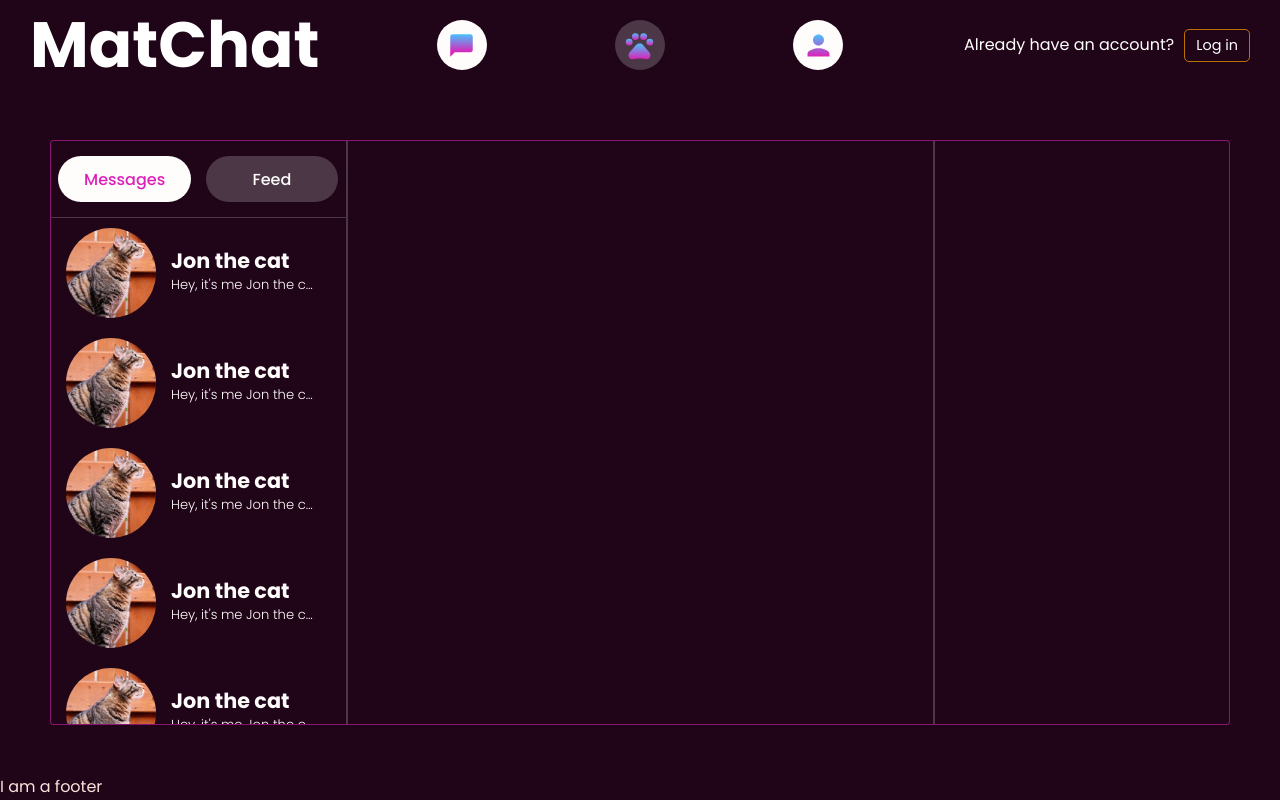
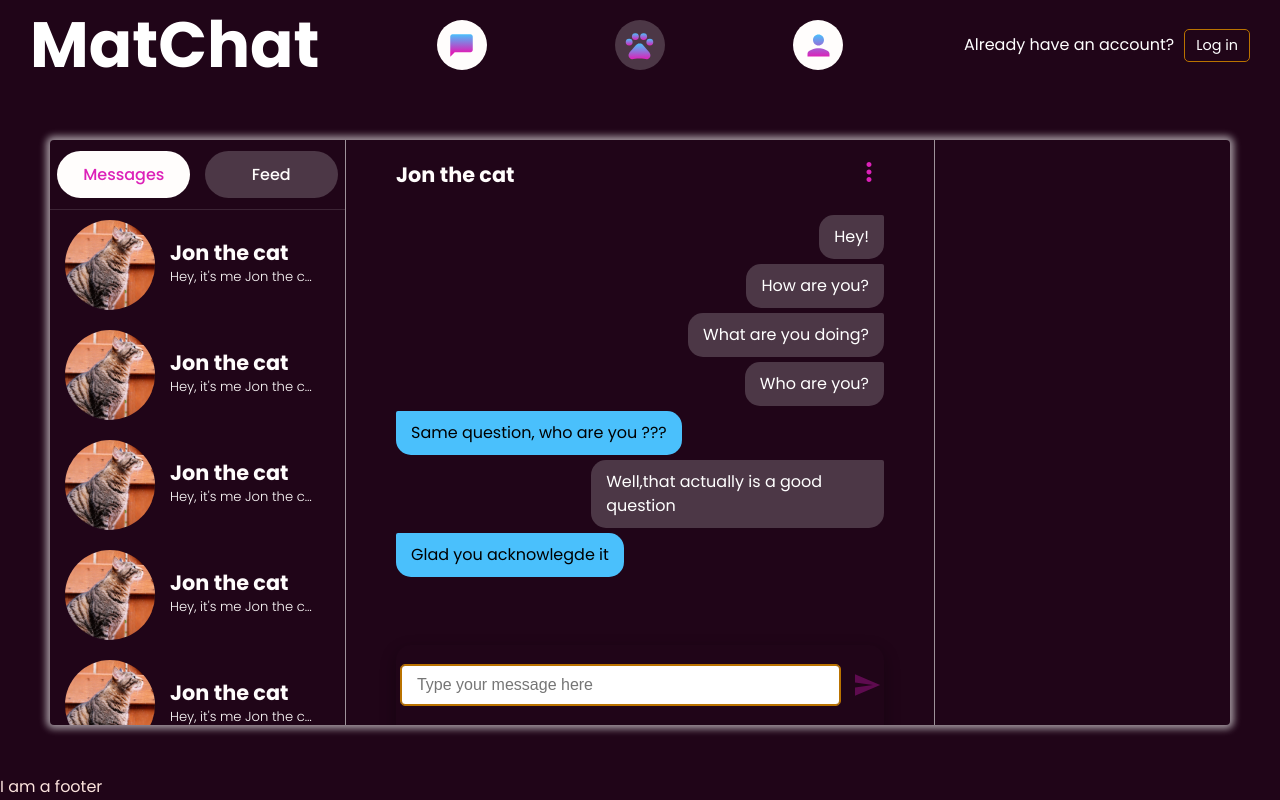
Before and after one commit to Snunesnk/Matcha, a React (Vite) app in the folder front/: page /dashboard/messages in a window 1280 px wide. Built offline with nearby package versions, Linux system fonts and the light colour scheme; a web font is replaced by a local one.

Commit message:
Continu customizing UI + Finished chat header and body

```diff
--- a/front/src/Components/ChatComponent/index.css
+++ b/front/src/Components/ChatComponent/index.css
@@ -1,47 +1,38 @@
 #messages_container {
-    max-width: 35%;
-    height: fit-content;
-
-    box-shadow: 0 0 7px 4px rgb(0 0 0 / 20%);
-
-    border-radius: 4px;
-
-    background-color: white;
-
+    width: 100%;
+    height: 100%;
+    background-color: transparent;
     overflow: hidden;
-    position: relative;
+    display: flex;
+    flex-direction: column;
+    padding: 0 50px;
 }
 
-.close_messages_btn {
-    background-color: #5e0b4f;
-    color: white;
-    box-shadow: 0 0 7px 4px rgb(0 0 0 / 20%);
-    border-radius: 40px;
-    padding: 1px;
+#chat_header {
+    height: fit-content;
     display: flex;
-    justify-content: center;
+    justify-content: space-between;
     align-items: center;
-    transition: all 100ms;
+    height: 70px;
 }
 
-.close_messages_btn:hover {
-    transition: all 100ms;
-    color: black;
-    background-color: #ba7300;
+#person_info {
+    display: flex;
+    align-items: center;
 }
 
-.close_messages_btn:active {
-    transform: scale(0.9);
-    transition: all 100ms;
+.message_username {
+    font-size: 1.3em;
+    font-weight: 700;
 }
 
-.close_messages_btn svg {
-    width: 30px;
-    height: 30px;
+#user-chat-more {
+    color: #dc21b8;
+    cursor: pointer;
 }
 
-.close_messages_btn:hover {
-    transition: all 100ms;
+#user-chat-more svg {
+    font-size: 30px;
 }
 
 #messages_input {
@@ -78,20 +69,19 @@
     transition: all 100ms;
 }
 
-#chat_header {
-    background-color: #b5c9ea;
-    height: fit-content;
-    padding: 10px;
-    display: flex;
-    justify-content: space-between;
-    align-items: center;
-    padding: 0 20px 0 20px;
+#chat_body {
+    overflow-y: scroll;
+    /* Had to add add height: 1px so the div is actually scrollable */
+    height: 1px;
+    min-height: calc(100% - 150px);
+    max-height: calc(100% - 150px);
+    /* Hide scrollbar for IE, Edge and Firefox */
+    -ms-overflow-style: none; /* IE and Edge */
+    scrollbar-width: none; /* Firefox */
 }
-
-#chat_body {
-    padding: 50px;
-    overflow: auto;
-    height: 65vh;
+/* Hide scrollbar for Chrome, Safari and Opera */
+#chat_body::-webkit-scrollbar {
+    display: none;
 }
 
 #chat_footer {
@@ -100,16 +90,7 @@
     display: flex;
     align-items: center;
     justify-content: center;
-    height: fit-content;
-    padding: 20px;
-}
-
-.message {
-    border-radius: 4px;
-    padding: 10px;
-
-    width: fit-content;
-    max-width: 60%;
+    height: 80px;
 }
 
 .messsage_line {
@@ -117,15 +98,13 @@
     width: 100%;
     margin-top: 5px;
     margin-bottom: 5px;
-}
-
-.messsage_line.self {
     justify-content: flex-end;
 }
 
-.messsage_line.self > .message {
-    background-color: #ba7300;
+.messsage_line > .message {
+    background-color: #4c3746;
     color: white;
+    border-radius: 15px 2px 15px 15px;
 }
 
 .messsage_line.other {
@@ -133,31 +112,14 @@
 }
 
 .messsage_line.other > .message {
-    background-color: #b5c9ea;
+    color: black;
+    background-color: #4ac0fc;
+    border-radius: 2px 15px 15px 15px;
 }
 
-.chat_img_container_message {
-    border-radius: 50%;
-    height: 50px;
-    width: 50px;
-    overflow: hidden;
-    display: flex;
-    align-items: center;
-    justify-content: center;
-    margin: 15px 30px 15px 20px !important;
+.message {
+    padding: 10px 15px;
+
+    width: fit-content;
+    max-width: 60%;
 }
-
-.chat_img_container_message img {
-    width: 100%;
-    transform: scale(1.35);
-}
-
-.message_username {
-    font-size: 1.3em;
-    font-weight: 700;
-}
-
-#person_info {
-    display: flex;
-    align-items: center;
-}
--- a/front/src/Components/ChatComponent/index.jsx
+++ b/front/src/Components/ChatComponent/index.jsx
@@ -4,25 +4,23 @@ import { Grid } from '@mui/material'
 import ClearIcon from '@mui/icons-material/Clear'
 import SendIcon from '@mui/icons-material/Send'
 import './index.css'
+import MoreVertIcon from '@mui/icons-material/MoreVert'
 
-const ChatComponent = () => {
-    const params = useParams()
-    const [newMessage, setNewMessage] = useState('')
-    const [messages, setMessages] = useState([
+const DUMMY_MESSAGES = [
     {
-            from: params.id,
+        from: 1,
         content: 'Hey!',
     },
     {
-            from: params.id,
+        from: 1,
         content: 'How are you?',
     },
     {
-            from: params.id,
+        from: 1,
         content: 'What are you doing?',
     },
     {
-            from: params.id,
+        from: 1,
         content: 'Who are you?',
     },
     {
@@ -30,14 +28,19 @@ const ChatComponent = () => {
         content: 'Same question, who are you ???',
     },
     {
-            from: params.id,
+        from: 1,
         content: 'Well,that actually is a good question',
     },
     {
         from: 0,
         content: 'Glad you acknowlegde it',
     },
-    ])
+]
+
+const ChatComponent = () => {
+    const params = useParams()
+    const [newMessage, setNewMessage] = useState('')
+    const [messages, setMessages] = useState(DUMMY_MESSAGES)
     const [person, setPerson] = useState({
         id: 1,
         profile_pic: '/src/assets/cat_profile.jpg',
@@ -70,47 +73,29 @@ const ChatComponent = () => {
     }, [messages])
 
     return (
-        <Grid container item xs={9}>
-            <Grid item xs={6}></Grid>
-            <Grid
-                container
-                item
-                direction="column"
-                justifyContent="space-between"
-                id="messages_container"
-            >
-                <Grid item container id="chat_header">
-                    <Grid item id="person_info">
-                        <div className="chat_img_container_message">
-                            <img src={person.profile_pic}></img>
+        <div id="messages_container">
+            <div id="chat_header">
+                <div id="person_info">
+                    <div className="message_username">{person.username}</div>
                 </div>
-                        <div className="message_username">
-                            {person.username}
+                <div id="user-chat-more">
+                    <MoreVertIcon />
                 </div>
-                    </Grid>
-                    <Grid item>
-                        <Link to="/dashboard">
-                            <button className="close_messages_btn">
-                                <ClearIcon />
-                            </button>
-                        </Link>
-                    </Grid>
-                </Grid>
-                <Grid item id="chat_body">
+            </div>
+            <div id="chat_body">
                 {messages.map((message, i) => (
                     <div
                         className={
                             'messsage_line' +
-                                (message.from == params.id ? ' other' : ' self')
+                            (message.from == 0 ? ' other' : '')
                         }
                         key={i}
                     >
                         <div className="message">{message.content}</div>
                     </div>
                 ))}
-                    <div ref={messageEnd}></div>
-                </Grid>
-                <Grid item id="chat_footer">
+            </div>
+            <div id="chat_footer">
                 <input
                     id="messages_input"
                     placeholder="Type your message here"
@@ -127,9 +112,8 @@ const ChatComponent = () => {
                     className="messages_send_icon"
                     onClick={sendMessage}
                 />
-                </Grid>
-            </Grid>
-        </Grid>
+            </div>
+        </div>
     )
 }
 
--- a/front/src/Components/Message/Message.css
+++ b/front/src/Components/Conversation/Conversation.css
@@ -14,6 +14,9 @@
 .chat_message_container.chat_active {
     background-color: #fffdfc;
     color: #dc21b8;
+}
+.chat_message_container.chat_active .chat_last_message {
+    color: black;
 }
 
 .chat_message_container.chat_active,
--- a/front/src/Components/MessagesContainer/MessagesContainer.css
+++ b/front/src/Components/MessagesContainer/MessagesContainer.css
@@ -7,7 +7,7 @@
     height: 100%;
     background-color: #200518;
     color: #fffdfc;
-    border: 1px solid #dc21b890;
+    box-shadow: 0 0 7px 4px #ffffff90;
     border-radius: 4px;
 }
 
@@ -21,14 +21,14 @@
     display: flex;
     align-items: center;
     justify-content: space-around;
-    padding: 15px 0;
-    border-bottom: 1px solid #4c3746;
+    border-bottom: 1px solid #ffffff20;
+    min-height: 70px;
+    max-height: 70px;
 }
 
 .messages-category-btn {
     background-color: #4c3746;
     color: #fffdfc;
-    /* border-radius: 15px 15px 0 0; */
     border-radius: 30px;
     width: 45%;
     display: flex;
@@ -67,11 +67,6 @@
 
 #chat_container {
     /* background-color: red; */
-    border-left: 2px solid #4c3746;
-    border-right: 2px solid #4c3746;
+    border-left: 1px solid #ffffff90;
+    border-right: 1px solid #ffffff90;
 }
-
-#user_info_container {
-    /* background-color: blue; */
-    /* border: 1px solid #fffdfc; */
-}
--- a/front/src/Components/MessagesContainer/MessagesContainer.jsx
+++ b/front/src/Components/MessagesContainer/MessagesContainer.jsx
@@ -1,7 +1,8 @@
 import { Grid } from '@mui/material'
 import { useState } from 'react'
 import { useNavigate } from 'react-router-dom'
-import Message from '../Message/Message'
+import ChatComponent from '../ChatComponent'
+import Conversation from '../Conversation/Conversation'
 
 import './MessagesContainer.css'
 
@@ -40,10 +41,10 @@ const MessagesContainer = () => {
                         </button>
                     </div>
                     <Grid container id="chat_display_container">
-                        {messages.map((message, i) => {
+                        {conversations.map((conversation, i) => {
                             return (
-                                <Message
-                                    message={message}
+                                <Conversation
+                                    conversation={conversation}
                                     key={i}
                                     showNotif={setShowNotifications}
                                 />
@@ -51,7 +52,9 @@ const MessagesContainer = () => {
                         })}
                     </Grid>
                 </Grid>
-                <Grid item xs={6} id="chat_container"></Grid>
+                <Grid item xs={6} id="chat_container">
+                    <ChatComponent />
+                </Grid>
                 <Grid item xs={3} id="user_info_container"></Grid>
             </Grid>
         </div>
@@ -60,7 +63,7 @@ const MessagesContainer = () => {
 
 export default MessagesContainer
 
-const messages = [
+const conversations = [
     {
         id: 1,
         profile_pic: '/src/assets/cat_profile.jpg',
```
Also changed, not shown: front/src/Components/Conversation/Conversation.jsx (renamed from front/src/Components/Message/Message.jsx, +12 -8 lines). Lines whose indentation alone changed are shown as unchanged.
